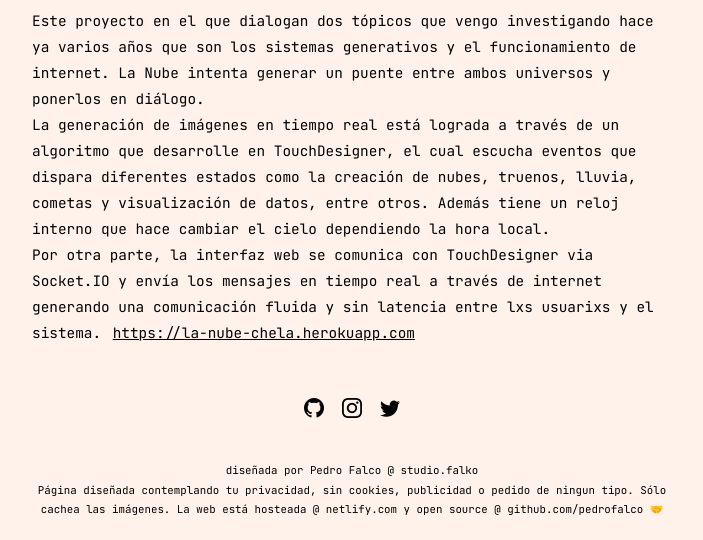
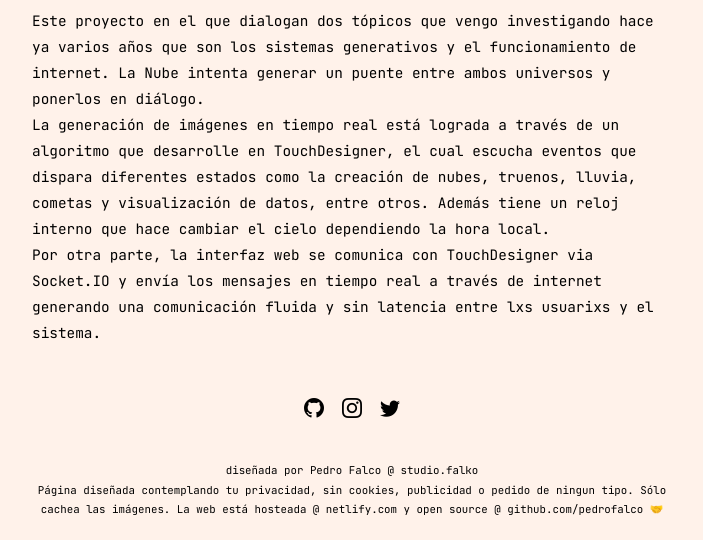
Before and after one commit to pedrofalco/pedro-falco-website, a plain HTML site: page html/proj/la-nube.html in a window 1280 px wide. Shown: the part 709-1249 px from the top of the page, without its empty margins (288-991 px from the left). Drawn offline with nearby package versions, Linux system fonts and the light colour scheme.

Commit message:
ajuste de errores menores

```diff
--- a/html/proj/la-nube.html
+++ b/html/proj/la-nube.html
@@ -40,7 +40,7 @@
         <p data-translation="nube_3"></p>
         <p>
             <span  data-translation="nube_4"></span>
-            <a href="https://la-nube-chela.herokuapp.com" target="_blank"><u>https://la-nube-chela.herokuapp.com</u></a>
+            <!-- <a href="https://la-nube-chela.herokuapp.com" target="_blank"><u>https://la-nube-chela.herokuapp.com</u></a>           -->
         </p>
         <div class="icons">
             <a href="https://github.com/pedrofalco" target="_blank"><i class="bi bi-github"></i></a>
```
Also changed, not shown: html/proj/biorremediaciones.html (+1 -1 lines).
